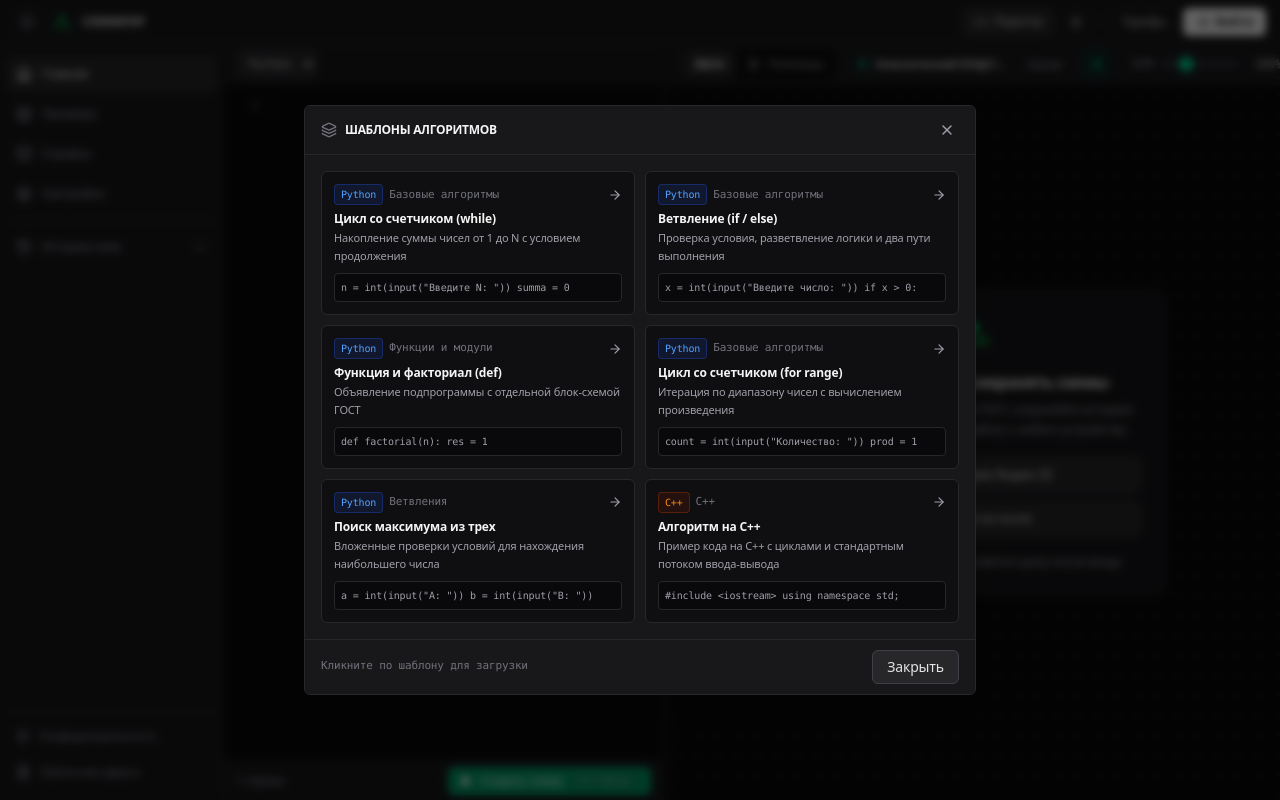
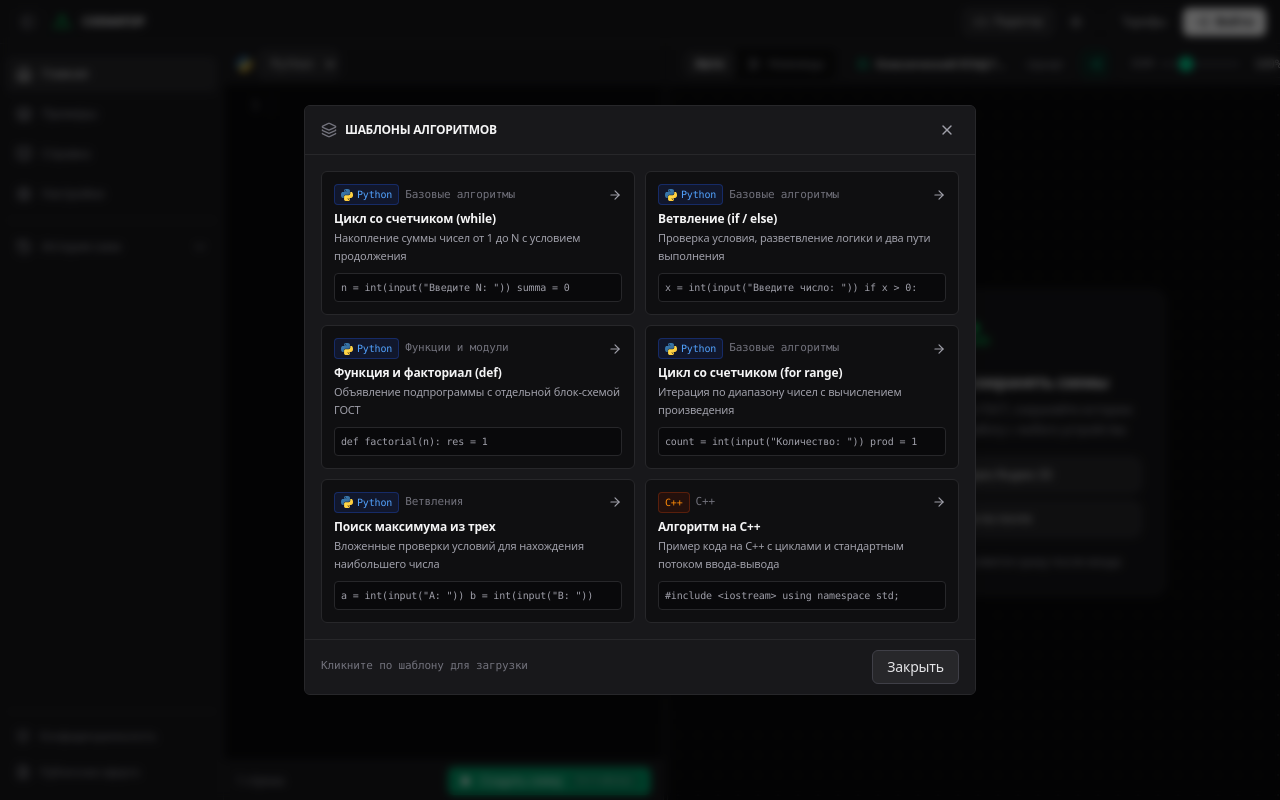
Before and after one commit to kilka221/schemator, a React (Vite) app: page / in a window 1280 px wide. Both pictures are taken after a click on the button "Примеры". Built offline with nearby package versions, Linux system fonts and the light colour scheme.

Commit message:
feat: add Python icon to UI for language display
Replaced text labels with a Python icon in language selectors and UI components for a more intuitive visual indicator.

```diff
--- a/src/App.tsx
+++ b/src/App.tsx
@@ -60,6 +60,7 @@ import 'prismjs/themes/prism.css';
 
 import { FONTS_CATALOG, ensureFontLoaded } from './fonts';
 import { DIAGRAM_STYLES, getDiagramStyle } from './diagramStyles';
+import { PythonIcon } from './PythonIcon';
 import { syncYdbUser, getYdbUserTokens, decrementYdbUserToken, saveYdbDiagramItem } from './ydbClient';
 import { fetchYandexProfileByToken } from './yandexAuth';
 import { AuthModal } from './AuthModal';
@@ -1623,6 +1624,15 @@ const downloadDrawio = (title: string, fontFamily: string) => {
                 isDark ? 'bg-zinc-900 border-zinc-800 text-zinc-400' : 'bg-zinc-50/80 border-zinc-200 text-zinc-600'
               }`}>
                 <div className="flex items-center gap-1.5">
+                  {language === 'cpp' ? (
+                    <span className="text-[10px] font-mono font-bold px-1.5 py-0.5 rounded bg-emerald-50 text-emerald-700 dark:bg-emerald-950/60 dark:text-emerald-400 border border-emerald-300 dark:border-emerald-800">
+                      C++
+                    </span>
+                  ) : (
+                    <span className="shrink-0 flex items-center" title="Python">
+                      <PythonIcon size={16} className="w-4 h-4 shadow-2xs" />
+                    </span>
+                  )}
                   <select
                     value={language}
                     onChange={(e) => {
--- a/src/DiagramHistory.tsx
+++ b/src/DiagramHistory.tsx
@@ -12,6 +12,7 @@ import {
   X,
   Loader2
 } from 'lucide-react';
+import { PythonIcon } from './PythonIcon';
 import { saveYdbDiagramItem, fetchYdbDiagrams, deleteYdbDiagramItem } from './ydbClient';
 import { AppUserProfile } from './App';
 
@@ -405,13 +406,15 @@ export const DiagramHistory: React.FC<DiagramHistoryProps> = ({
                   className="flex items-center gap-1.5 w-full min-w-0"
                   onClick={(e) => e.stopPropagation()}
                 >
-                  <span className={`text-[9px] font-mono font-bold px-1 py-0.2 rounded shrink-0 border ${
-                    diag.language === 'cpp'
-                      ? 'bg-emerald-50 text-emerald-700 dark:bg-emerald-950/60 dark:text-emerald-400 border-emerald-300 dark:border-emerald-800'
-                      : 'bg-blue-50 text-blue-700 dark:bg-blue-950/60 dark:text-blue-400 border-blue-300 dark:border-blue-800'
-                  }`}>
-                    {diag.language === 'cpp' ? 'C++' : 'PY'}
-                  </span>
+                  {diag.language === 'cpp' ? (
+                    <span className="text-[9px] font-mono font-bold px-1 py-0.2 rounded shrink-0 border bg-emerald-50 text-emerald-700 dark:bg-emerald-950/60 dark:text-emerald-400 border-emerald-300 dark:border-emerald-800">
+                      C++
+                    </span>
+                  ) : (
+                    <span className="shrink-0 flex items-center justify-center" title="Python">
+                      <PythonIcon size={16} className="w-4 h-4 shadow-2xs" />
+                    </span>
+                  )}
                   <input
                     ref={editInputRef}
                     type="text"
@@ -449,13 +452,15 @@ export const DiagramHistory: React.FC<DiagramHistoryProps> = ({
               ) : (
                 <>
                   <div className="flex items-center gap-1.5 min-w-0 pr-1 flex-1">
-                    <span className={`text-[9px] font-mono font-bold px-1 py-0.2 rounded shrink-0 border ${
-                      diag.language === 'cpp'
-                        ? 'bg-emerald-50 text-emerald-700 dark:bg-emerald-950/60 dark:text-emerald-400 border-emerald-300 dark:border-emerald-800'
-                        : 'bg-blue-50 text-blue-700 dark:bg-blue-950/60 dark:text-blue-400 border-blue-300 dark:border-blue-800'
-                    }`}>
-                      {diag.language === 'cpp' ? 'C++' : 'PY'}
-                    </span>
+                    {diag.language === 'cpp' ? (
+                      <span className="text-[9px] font-mono font-bold px-1 py-0.2 rounded shrink-0 border bg-emerald-50 text-emerald-700 dark:bg-emerald-950/60 dark:text-emerald-400 border-emerald-300 dark:border-emerald-800">
+                        C++
+                      </span>
+                    ) : (
+                      <span className="shrink-0 flex items-center justify-center" title="Python">
+                        <PythonIcon size={16} className="w-4 h-4 shadow-2xs" />
+                      </span>
+                    )}
                     <div className="flex flex-col min-w-0 flex-1">
                       <span
                         onDoubleClick={(e) => handleStartRename(diag, e)}
--- a/src/MobileCodeSheet.tsx
+++ b/src/MobileCodeSheet.tsx
@@ -2,6 +2,7 @@ import React, { useRef } from 'react';
 import { X, Play, Trash2, Layers, Sparkles } from 'lucide-react';
 import Editor from 'react-simple-code-editor';
 import Prism from 'prismjs';
+import { PythonIcon } from './PythonIcon';
 
 interface MobileCodeSheetProps {
   isOpen: boolean;
@@ -87,6 +88,15 @@ export const MobileCodeSheet: React.FC<MobileCodeSheetProps> = ({
       {/* Top Header */}
       <div className="h-12 px-3 border-b border-zinc-200 dark:border-zinc-800 flex items-center justify-between shrink-0 bg-zinc-50 dark:bg-zinc-900">
         <div className="flex items-center gap-2">
+          {language === 'cpp' ? (
+            <span className="text-[10px] font-mono font-bold px-1.5 py-0.5 rounded bg-emerald-50 text-emerald-700 dark:bg-emerald-950/60 dark:text-emerald-400 border border-emerald-300 dark:border-emerald-800">
+              C++
+            </span>
+          ) : (
+            <span className="shrink-0 flex items-center" title="Python">
+              <PythonIcon size={18} className="w-4.5 h-4.5 shadow-2xs" />
+            </span>
+          )}
           <select
             value={language}
             onChange={(e) => setLanguage(e.target.value as 'python' | 'cpp')}
--- a/src/PresetsModal.tsx
+++ b/src/PresetsModal.tsx
@@ -1,5 +1,6 @@
 import React from 'react';
 import { X, Layers, ArrowRight, Repeat, GitBranch, Terminal, Calculator, Trophy, Cpu } from 'lucide-react';
+import { PythonIcon } from './PythonIcon';
 
 export interface CodeTemplate {
   id: string;
@@ -206,7 +207,7 @@ export const PresetsModal: React.FC<PresetsModalProps> = ({
               >
                 <div className="flex items-center justify-between w-full mb-1.5">
                   <div className="flex items-center gap-1.5">
-                    <span className={`text-[10px] font-mono font-medium px-1.5 py-0.5 rounded border ${
+                    <span className={`text-[10px] font-mono font-medium px-1.5 py-0.5 rounded border inline-flex items-center gap-1 ${
                       item.language === 'cpp'
                         ? isDark
                           ? 'bg-orange-950/40 text-orange-400 border-orange-900/60'
@@ -215,7 +216,14 @@ export const PresetsModal: React.FC<PresetsModalProps> = ({
                           ? 'bg-blue-950/40 text-blue-400 border-blue-900/60'
                           : 'bg-blue-50 text-blue-700 border-blue-200'
                     }`}>
-                      {item.language === 'cpp' ? 'C++' : 'Python'}
+                      {item.language === 'cpp' ? (
+                        'C++'
+                      ) : (
+                        <>
+                          <PythonIcon size={12} className="w-3 h-3" />
+                          <span>Python</span>
+                        </>
+                      )}
                     </span>
                     <span className="text-[11px] font-mono text-zinc-500">{item.category}</span>
                   </div>
--- /dev/null
+++ b/src/PyCharmIcon.tsx
@@ -0,0 +1,6 @@
+import React from 'react';
+import { PythonIcon } from './PythonIcon';
+
+export { PythonIcon };
+export const PyCharmIcon = PythonIcon;
+export default PythonIcon;
--- /dev/null
+++ b/src/PythonIcon.tsx
@@ -0,0 +1,58 @@
+import React, { useId } from 'react';
+
+interface PythonIconProps extends React.SVGProps<SVGSVGElement> {
+  size?: number | string;
+  className?: string;
+}
+
+export const PythonIcon: React.FC<PythonIconProps> = ({ size = 16, className = '', ...props }) => {
+  const uid = useId().replace(/:/g, '_');
+
+  return (
+    <svg
+      viewBox="0 0 110 110"
+      width={size}
+      height={size}
+      className={`shrink-0 ${className}`}
+      xmlns="http://www.w3.org/2000/svg"
+      {...props}
+    >
+      <defs>
+        <linearGradient
+          id={`py_g1_${uid}`}
+          gradientUnits="userSpaceOnUse"
+          x1="63.8159"
+          y1="56.6829"
+          x2="118.4934"
+          y2="1.8225"
+          gradientTransform="matrix(1 0 0 -1 -53.2974 66.4321)"
+        >
+          <stop offset="0" stopColor="#387EB8" />
+          <stop offset="1" stopColor="#366994" />
+        </linearGradient>
+        <linearGradient
+          id={`py_g2_${uid}`}
+          gradientUnits="userSpaceOnUse"
+          x1="97.0444"
+          y1="21.6321"
+          x2="155.6665"
+          y2="-34.5308"
+          gradientTransform="matrix(1 0 0 -1 -53.2974 66.4321)"
+        >
+          <stop offset="0" stopColor="#FFE052" />
+          <stop offset="1" stopColor="#FFC331" />
+        </linearGradient>
+      </defs>
+      <path
+        fill={`url(#py_g1_${uid})`}
+        d="M55.023-0.077c-25.971,0-26.25,10.081-26.25,12.156c0,3.148,0,12.594,0,12.594h26.75v3.781 c0,0-27.852,0-37.375,0c-7.949,0-17.938,4.833-17.938,26.25c0,19.673,7.792,27.281,15.656,27.281c2.335,0,9.344,0,9.344,0 s0-9.765,0-13.125c0-5.491,2.721-15.656,15.406-15.656c15.91,0,19.971,0,26.531,0c3.902,0,14.906-1.696,14.906-14.406 c0-13.452,0-17.89,0-24.219C82.054,11.426,81.515-0.077,55.023-0.077z M40.273,8.392c2.662,0,4.813,2.15,4.813,4.813 c0,2.661-2.151,4.813-4.813,4.813s-4.813-2.151-4.813-4.813C35.46,10.542,37.611,8.392,40.273,8.392z"
+      />
+      <path
+        fill={`url(#py_g2_${uid})`}
+        d="M55.397,109.923c25.959,0,26.282-10.271,26.282-12.156c0-3.148,0-12.594,0-12.594H54.897v-3.781 c0,0,28.032,0,37.375,0c8.009,0,17.938-4.954,17.938-26.25c0-23.322-10.538-27.281-15.656-27.281c-2.336,0-9.344,0-9.344,0 s0,10.216,0,13.125c0,5.491-2.631,15.656-15.406,15.656c-15.91,0-19.476,0-26.532,0c-3.892,0-14.906,1.896-14.906,14.406 c0,14.475,0,18.265,0,24.219C28.366,100.497,31.562,109.923,55.397,109.923z M70.148,101.454c-2.662,0-4.813-2.151-4.813-4.813 s2.15-4.813,4.813-4.813c2.661,0,4.813,2.151,4.813,4.813S72.809,101.454,70.148,101.454z"
+      />
+    </svg>
+  );
+};
+
+export default PythonIcon;
```
Also changed, not shown: public/pycharm.svg (added), public/python.svg (added).
